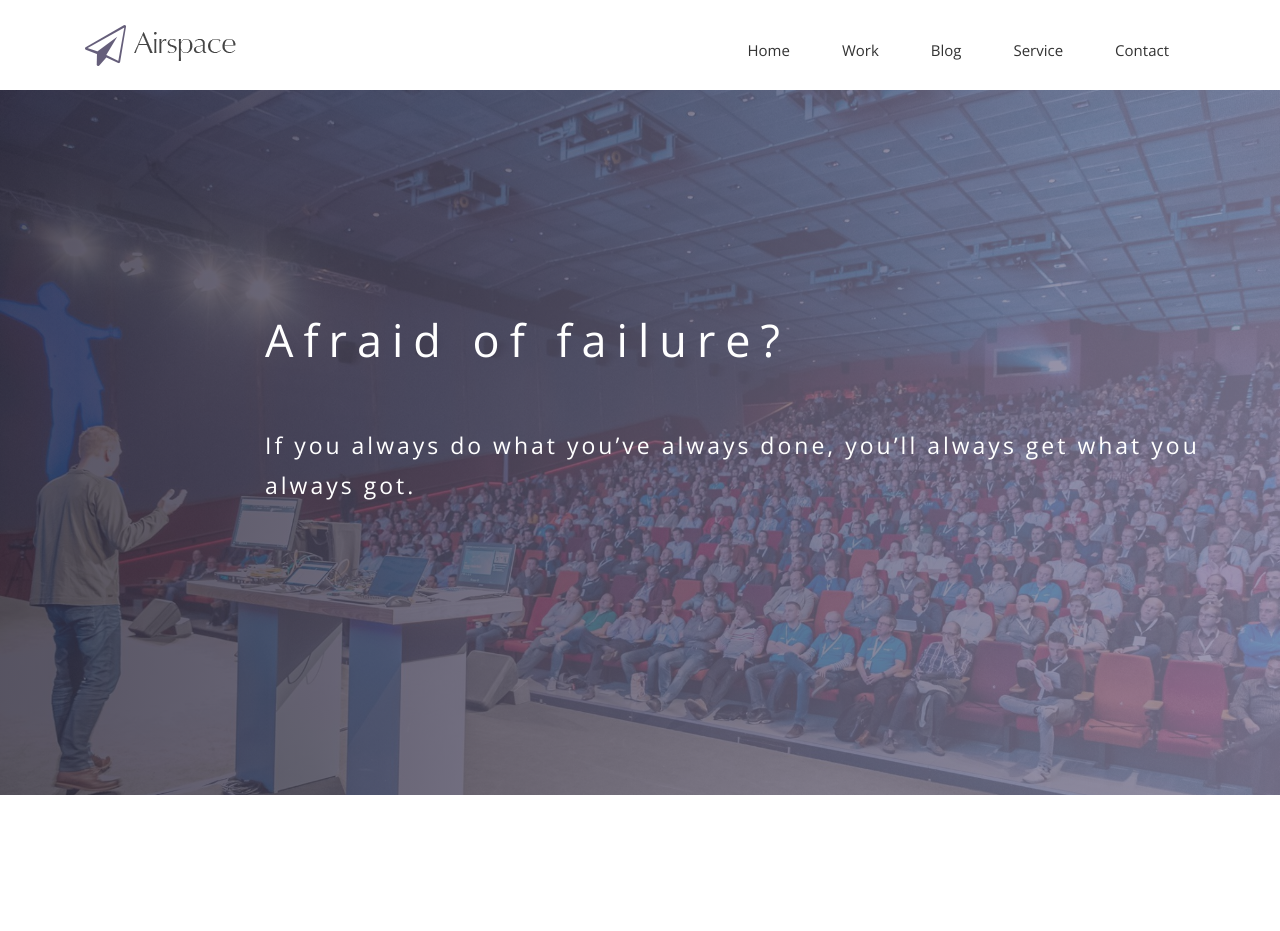
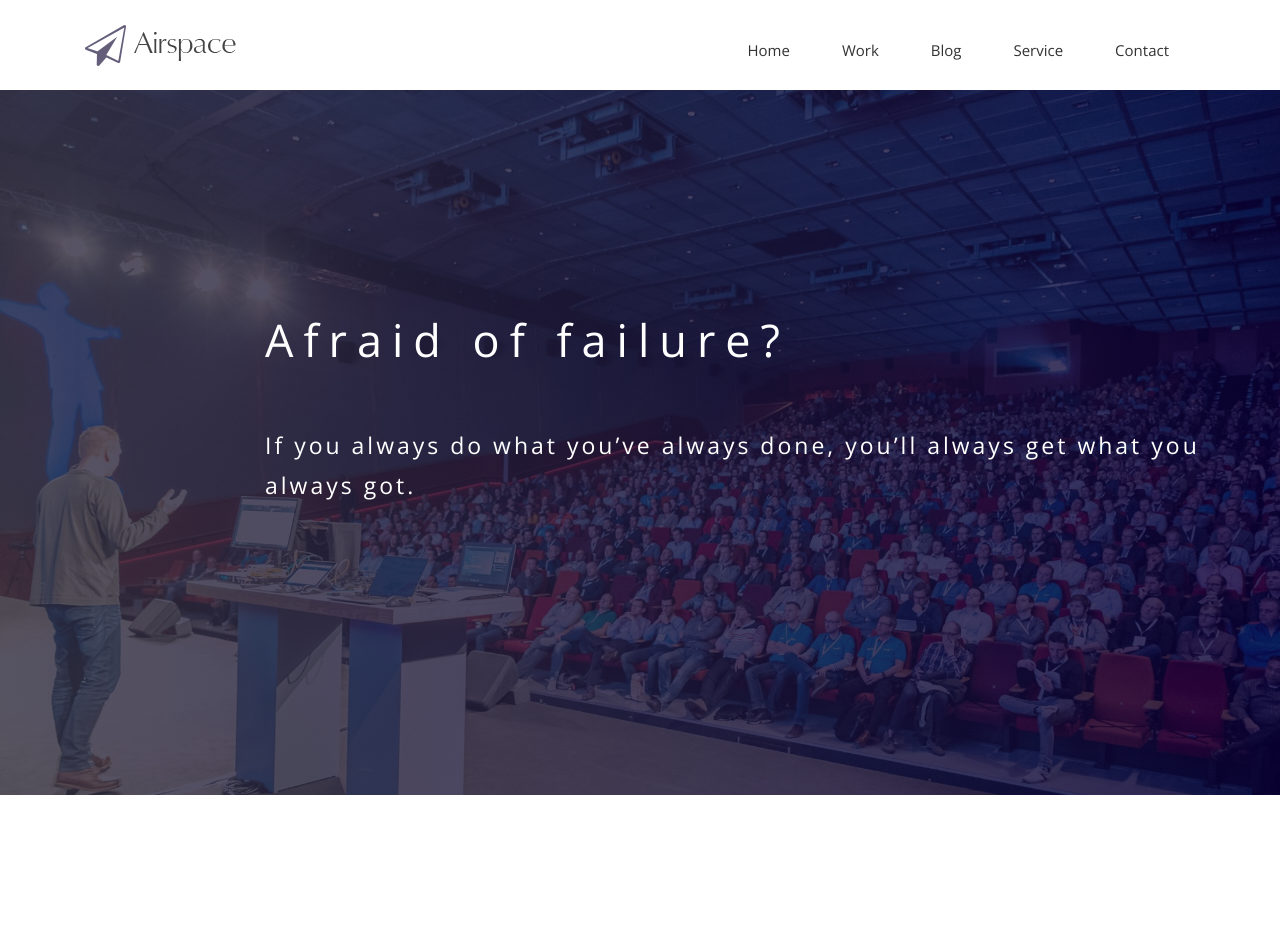
Before and after one commit to marcvaneijk/marcvaneijk.github.io, a Jekyll site: the page built from index.html, in a window 1280 px wide. Shown: the top 931 px of the page. Built offline with Jekyll 4.4.1, drawn with Linux system fonts in a browser that asks for light colours; nearby versions of some CDN libraries; some web fonts are replaced.

Commit message:
gradient

```diff
--- a/css/home.css
+++ b/css/home.css
@@ -111,7 +111,8 @@ font header .navbar-default .navbar-nav li a:hover {
   right: 0;
   width: 100%;
   height: 100%;
-  background: linear-gradient(to left, #8b86a3, #322e40);
+  /*background: linear-gradient(to left, #8b86a3, #322e40);*/
+  background: linear-gradient(to left, #090038, #322e40);
   opacity: 0.8;
 }
 #slider .block {
--- a/index.html
+++ b/index.html
@@ -13,7 +13,6 @@ permalink: /
           <!-- Title and subtitle -->
           <h1 class="animated fadeInUp">Afraid of failure?</h1>
           <p class="animated fadeInUp">If you always do what you’ve always done, you’ll always get what you always got.</p>
-
         </div>
       </div>
     </div>
```
Also changed, not shown: other parts of index.html (+1 -1 lines).
